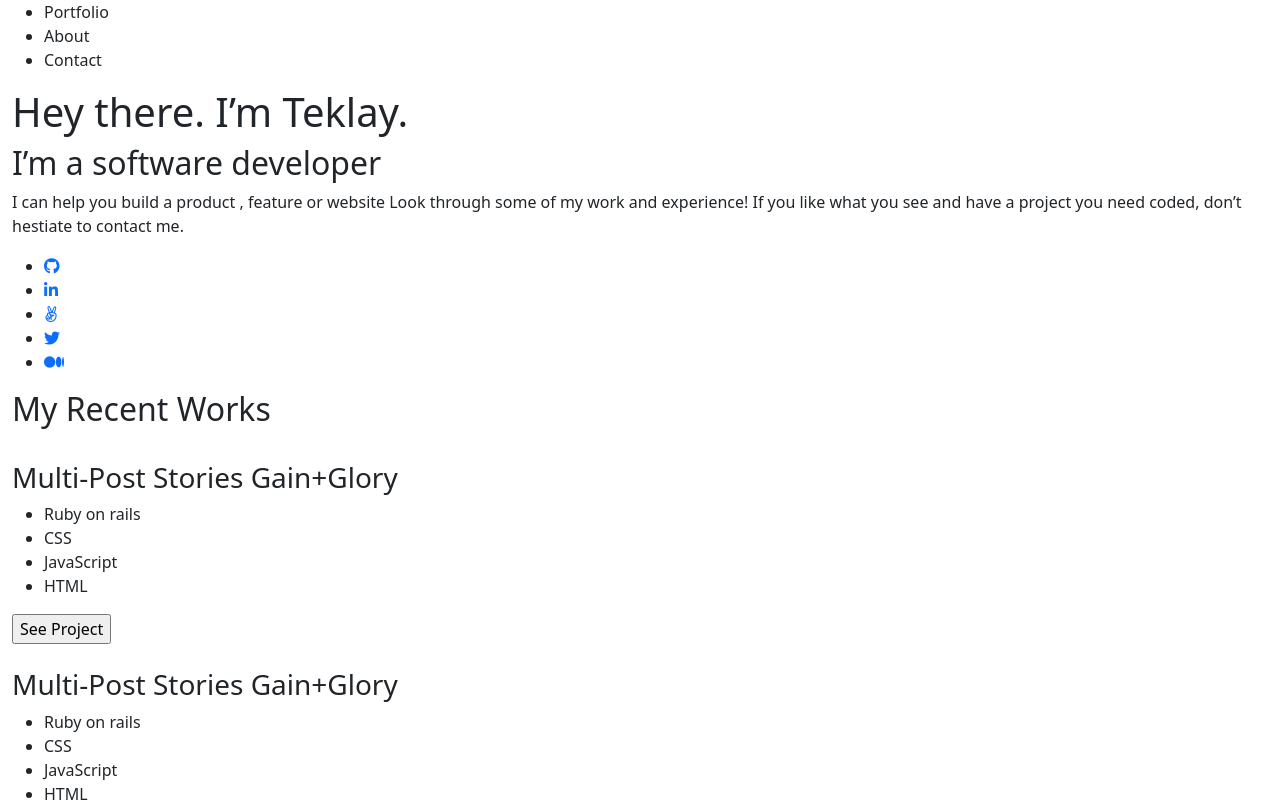
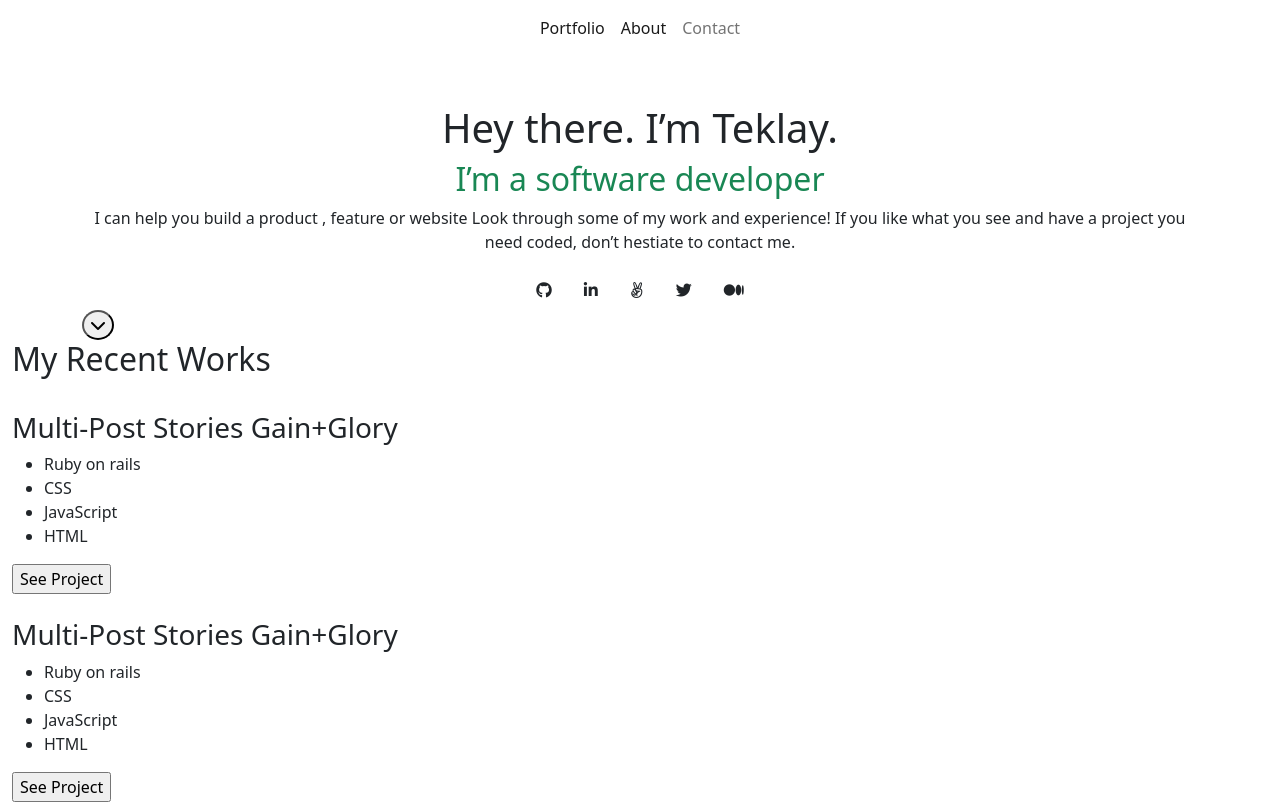
Before and after one commit to Tekhlay/Bootstrap-pair-task, a plain HTML site: page index.html in a window 1280 px wide. Shown: the top 809 px of the page. Drawn offline with nearby package versions, Linux system fonts and the light colour scheme.

Commit message:
Add bootstrap styles for header section

```diff
--- a/index.html
+++ b/index.html
@@ -5,7 +5,7 @@
     <meta http-equiv="X-UA-Compatible" content="IE=edge">
     <meta name="viewport" content="width=device-width, initial-scale=1.0">
     <title>Bootstrap Desktop version project</title>
-    <script src='https://kit.fontawesome.com/a076d05399.js' crossorigin='anonymous'></script>
+    <script src="https://kit.fontawesome.com/e06c5cb839.js" crossorigin="anonymous"></script>
     <!-- CSS only -->
 <link href="https://cdn.jsdelivr.net/npm/bootstrap@5.2.2/dist/css/bootstrap.min.css" rel="stylesheet" integrity="sha384-Zenh87qX5JnK2Jl0vWa8Ck2rdkQ2Bzep5IDxbcnCeuOxjzrPF/et3URy9Bv1WTRi" crossorigin="anonymous">
 <!-- JavaScript Bundle with Popper -->
@@ -13,26 +13,48 @@
 </head>
 <body>
     <div class="container-fluid">
-      <nav>
-        <ul>
-          <li><a>Portfolio</a></li>
-          <li><a>About</a></li>
-          <li><a>Contact</a></li>
+      <nav class="navbar navbar-expand justify-content-center">
+        <ul class="navbar-nav">
+          <li class="nav-items"><a class="nav-link active" href="#">Portfolio</a></li>
+          <li class="nav-item"><a class="nav-link active" href="#">About</a></li>
+          <li class="nav-item"><a class="nav-link disable" href="#">Contact</a></li>
         </ul>
       </nav>
-      <header id="header">
-        <h1>Hey there. I’m Teklay.</h1>
-        <h2>I’m a software developer</h2>
-        <p>I can help you build a product , feature or website Look through some of my work and experience!
-          If you like what you see and have a project you need coded, don’t hestiate to contact me.
-        </p>
-        <ul>
-          <li><a href=""><i class="fab fa-github"></i></a></li>
-          <li><a href=""><i class="fab fa-linkedin-in"></i></a></li>
-          <li><a href=""><i class="fab fa-angellist"></i></a></li>
-          <li><a href=""><i class="fab fa-twitter"></i></a></li>
-          <li><a href=""><i class="fab fa-medium-m"></i></a></li>
-        </ul>
+      <header id="header" class="container mt-5">
+        <div class="row mt-5">
+            <div class="col">
+                <h1 class="text-center">Hey there. I’m Teklay.</h1>
+            </div>
+        </div>
+        <div class="row">
+            <div class="col">
+                <h2 class=" text-center text-success">I’m a software developer</h2>
+            </div>
+        </div>
+        <div class="row">
+            <div class="col-sm align-self-center">
+                <p class="text-center pl-5">I can help you build a product , feature or website Look through some of my work and experience!
+                    If you like what you see and have a project you need coded, don’t hestiate to contact me.
+                </p>
+            </div>
+        </div>
+        <div class="row">
+            <div class="col">
+                <ul class="list-group list-group-horizontal justify-content-center">
+                    <li class="list-group-item border-0"><a href=""><i class="fab fa-github text-dark"></i></a></li>
+                    <li class="list-group-item border-0"><a  href=""><i class="fab fa-linkedin-in text-dark"></i></a></li>
+                    <li class="list-group-item border-0"><a href=""><i class="fab fa-angellist text-dark"></i></a></li>
+                    <li class="list-group-item border-0"><a href=""><i class="fab fa-twitter text-dark"></i></a></li>
+                    <li class="list-group-item border-0"><a href=""><i class="fab fa-medium-m text-dark"></i></a></li>
+                  </ul>
+            </div>
+        </div>
+        <div class="row">
+            <div class="col">
+               <button class="rounded-circle" type="button"><i class="fa fa-chevron-down"></i></button>
+            </div>
+        </div>
+
       </header>
       <section id="portfolio">
         <h2>My Recent Works</h2>
```
